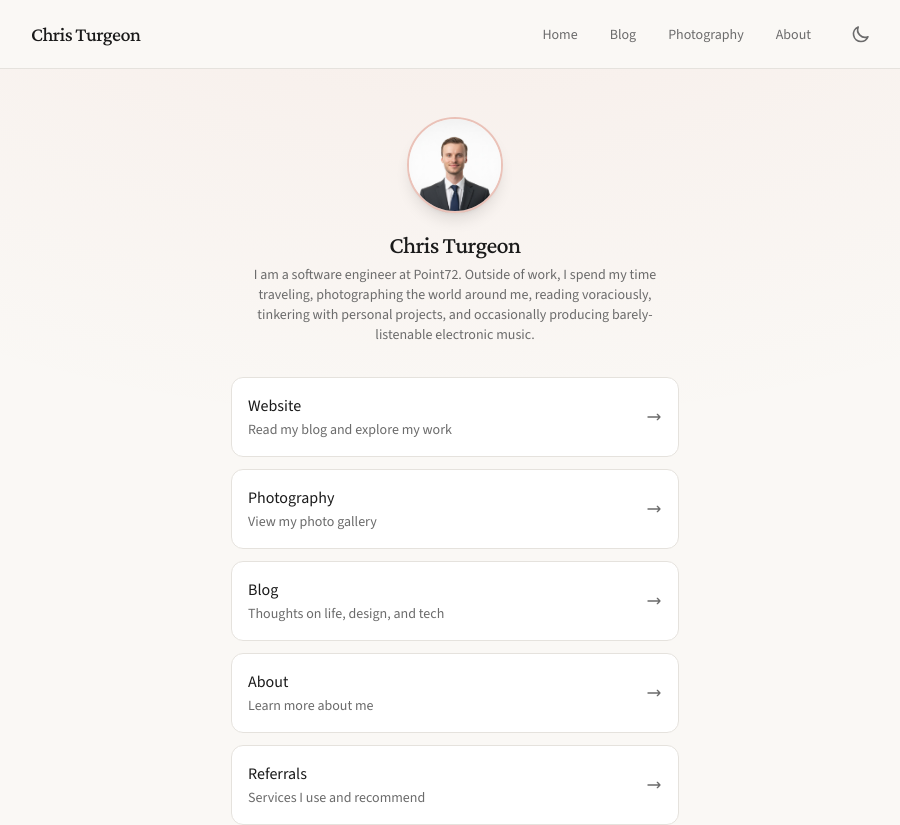
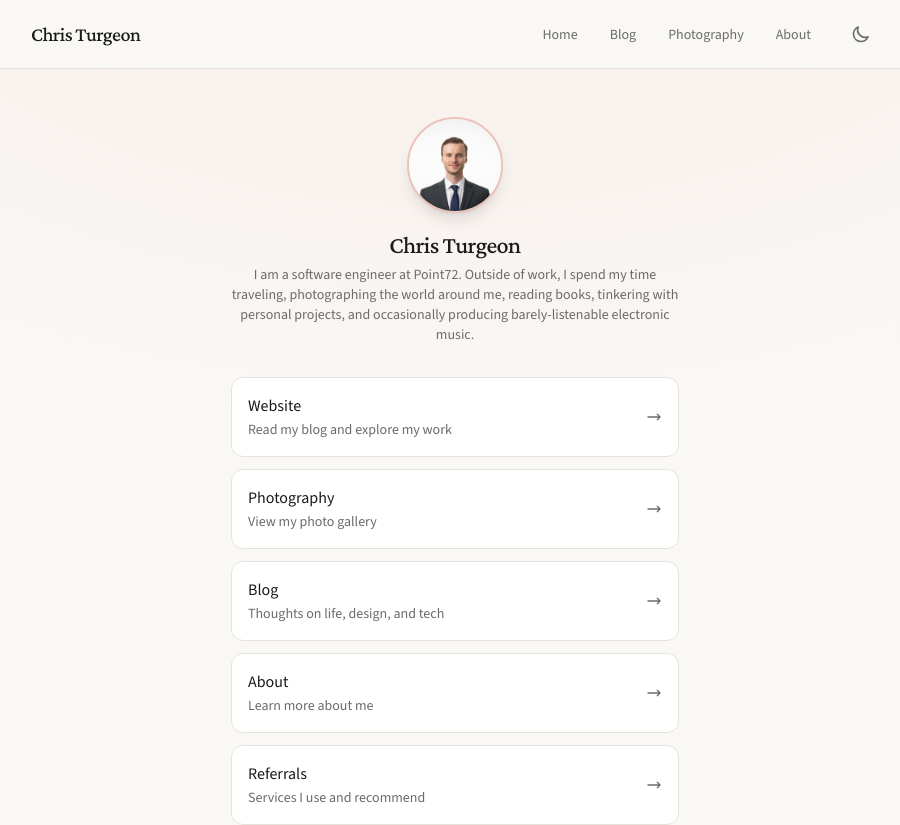
Before and after one commit to christurgeon/Personal-Website, a Next.js app: page /links in a window 1280 px wide. Shown: the top 825 px of the page, without its empty margins (185-1085 px from the left). Built offline with nearby package versions, Linux system fonts and the light colour scheme.

Commit message:
Minor Fixes

```diff
--- a/content/posts/on-connecting-with-people.mdx
+++ b/content/posts/on-connecting-with-people.mdx
@@ -5,7 +5,7 @@ excerpt: "Thoughts on building real connection through curiosity, presence, and
 tags: ["relationships", "communication", "personal-growth"]
 ---
 
-I’ve been collecting little blurbs and bits of advice throughout my life and aggregating them into an iPhone note. Some came from books, some from conversations, and others from watching people who are especially good at connecting. I figured I’d share a few of them here.
+I’ve been collecting little blurbs and bits of advice throughout my life and aggregating them into an iPhone note. Some came from books, some from conversations, and others from watching people who are especially good at connecting. Socializing is hard, but maybe these can make it a little less awkward. I figured I’d share a few of them here.
 
 ## Reach Out Without a Reason
 
--- a/src/lib/config.ts
+++ b/src/lib/config.ts
@@ -2,7 +2,7 @@ export const siteConfig = {
   name: "Chris Turgeon",
   title: "Home",
   description:
-    "I am a software engineer at Point72. Outside of work, I spend my time traveling, photographing the world around me, reading voraciously, tinkering with personal projects, and occasionally producing barely-listenable electronic music.",
+    "I am a software engineer at Point72. Outside of work, I spend my time traveling, photographing the world around me, reading books, tinkering with personal projects, and occasionally producing barely-listenable electronic music.",
   url: "https://christurgeon.com",
 
   // Social links
--- a/src/lib/photography.ts
+++ b/src/lib/photography.ts
@@ -23,7 +23,7 @@ export const photoCategories: PhotoCategory[] = [
     slug: "new-york-city",
     name: "New York City",
     country: "United States",
-    description: "The city that never sleeps.",
+    description: "Capturing the energy, architecture, and everyday moments in the city that never sleeps.",
     coverImage: "/images/photography/new-york-city/manhattan-bridge-1.jpg",
     photos: [
       {
```
Also changed, not shown: 1 other file (tests, documents, lock files or other folders).
